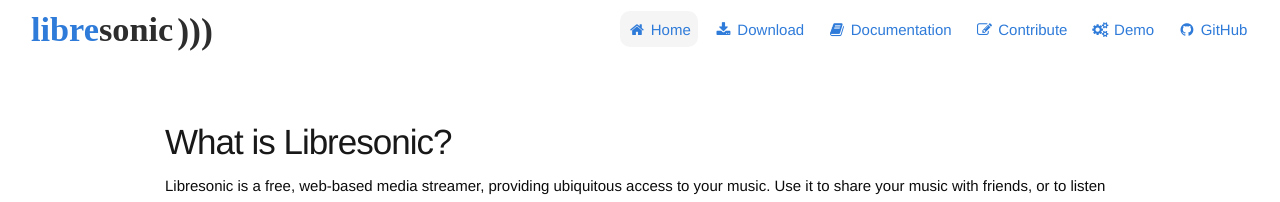
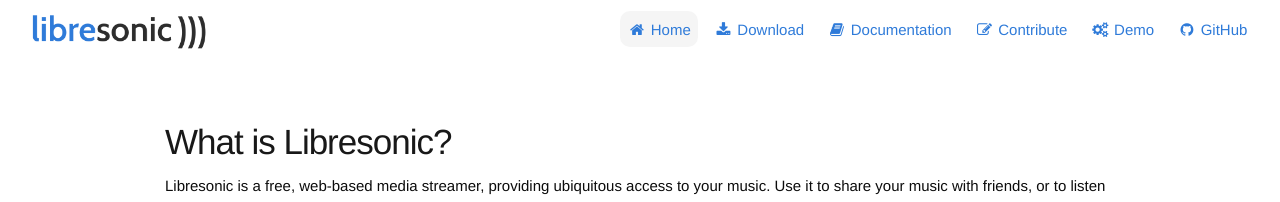
Before and after one commit to airsonic/airsonic.github.io, a Jekyll site: the page built from pages/index.md, in a window 1280 px wide. Shown: the top 202 px of the page. Built offline with Jekyll 4.4.1, drawn with Linux system fonts in a browser that asks for light colours.

Commit message:
Add PNG logo to fix bad svg rendering on android

```diff
--- a/_includes/header.html
+++ b/_includes/header.html
@@ -2,7 +2,7 @@
   <div class="wrap">
     <div class="title float-left">
         <a href="/">
-            <img src="/img/libresonic_dark_1600x512.svg" alt="">
+            <img src="/img/libresonic_dark_313x100.png" alt="">
         </a>
     </div>
     <nav class="menu float-right">
```
Also changed, not shown: img/libresonic_dark_313x100.png (added), img/libresonic_red_313x100.png (added).
